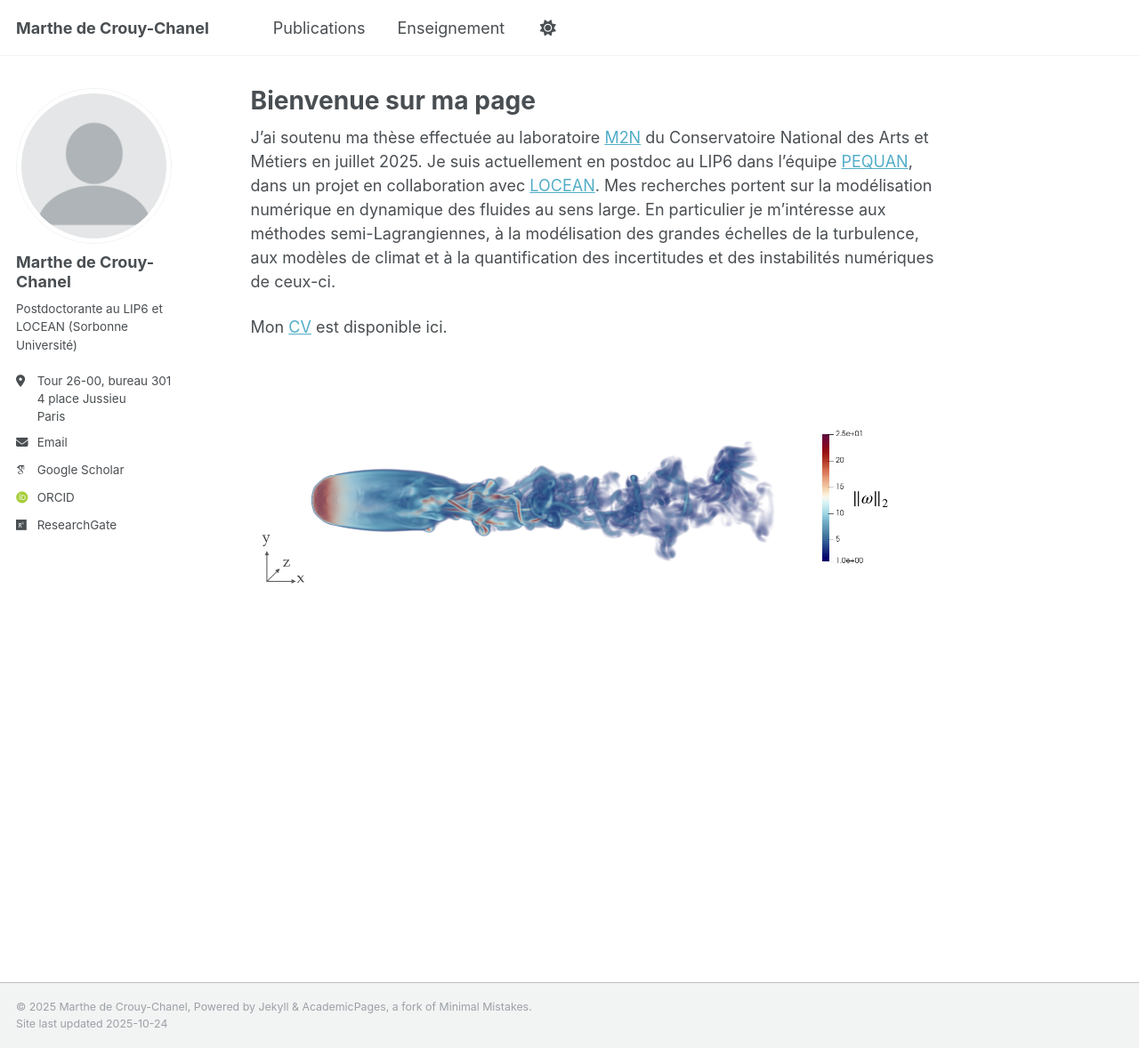
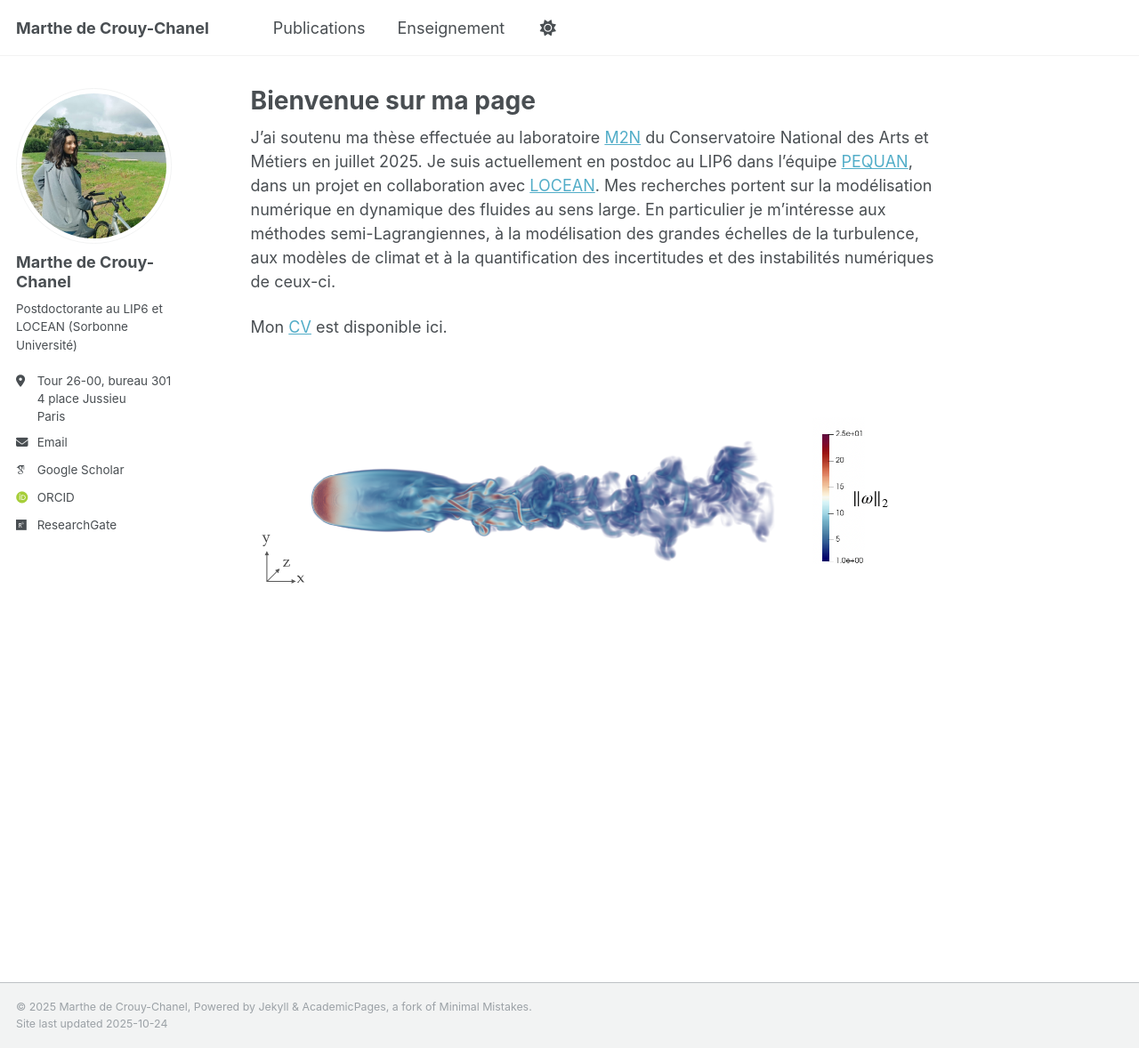
Before and after one commit to mdecrouy/mdecrouy.github.io, a Jekyll site: the page built from _pages/about.md, in a window 1280 px wide and 1178 px high. Shown: the whole window at 89% size. Built offline with Jekyll 4.4.1, drawn with Linux system fonts in a browser that asks for light colours; some web fonts are replaced.

Commit message:
Update _config.yml

```diff
--- a/_config.yml
+++ b/_config.yml
@@ -22,7 +22,7 @@ repository               : "mdecrouy/mdecrouy.github.io"
 #               Additional customization can be done by editing /_includes/author-profile.html
 author:
   # Biographic information
-  avatar           : "profile.png"
+  avatar           : "1738575732752.jpeg"
   name             : "Marthe de Crouy-Chanel"
   pronouns         : # example: "she/her"
   bio              : "Postdoctorante au LIP6 et LOCEAN (Sorbonne Université)"
```
